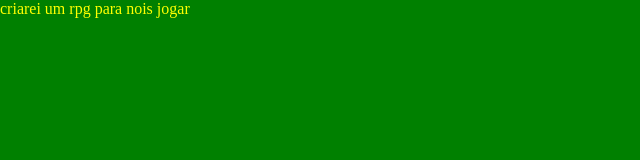
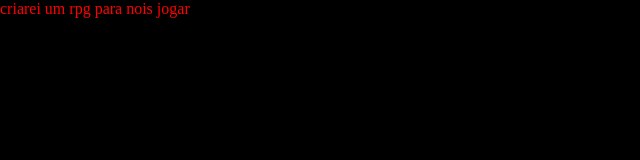
Before and after one commit to KXablauuu/Rpg-GG, a plain HTML site: page index.html in a window 1280 px wide. Shown: the whole page, without its empty margins (0-640 px from the left). Drawn offline with Linux system fonts and the light colour scheme.

Commit message:
Update styles.css

```diff
--- a/styles.css
+++ b/styles.css
@@ -1,6 +1,6 @@
 body{
-  color:yellow;
-  background:green;
+  color:red;
+  background:black;
   margin:0px;
 }
 header{
```
